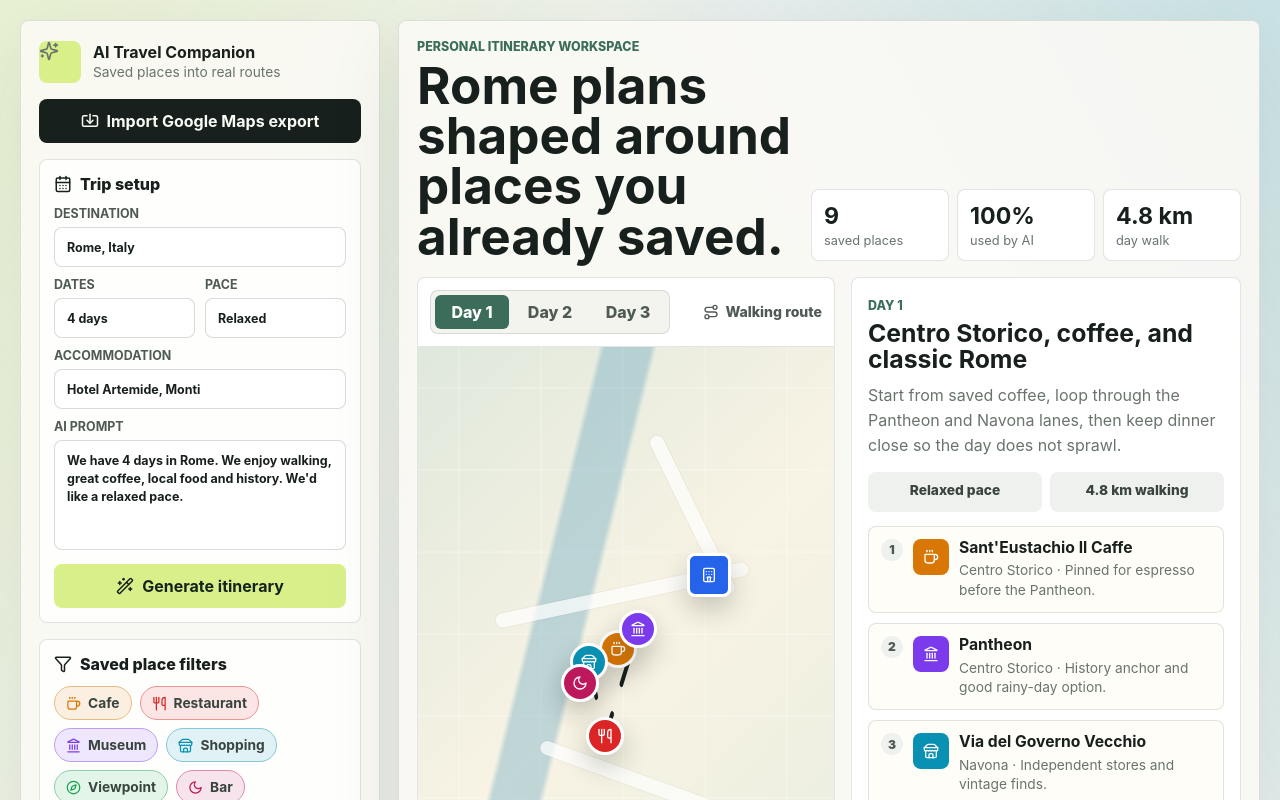
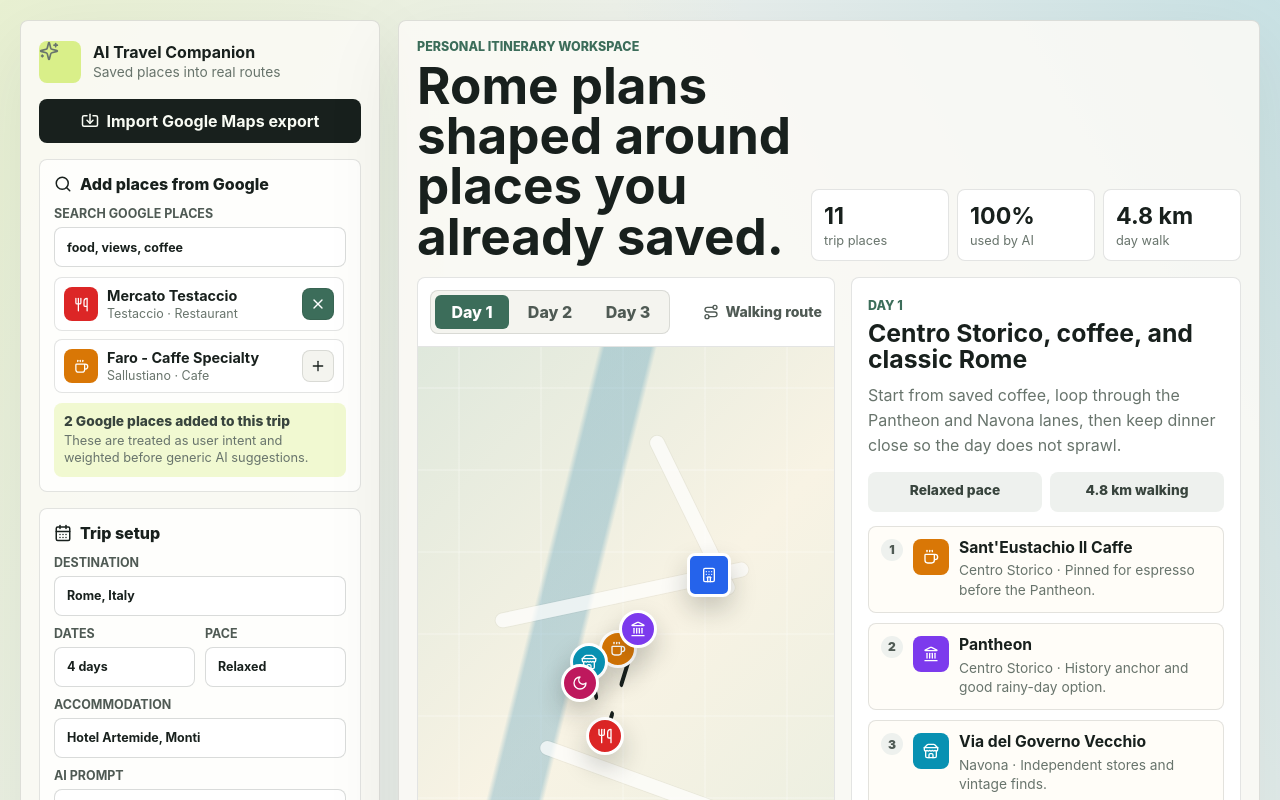
Before and after one commit to jarelletane/travel-companion, a React (Vite) app: page / in a window 1280 px wide. Shown: the top 800 px of the page. Built offline with nearby package versions, Linux system fonts and the light colour scheme.

Commit message:
Add Google places planning flow

```diff
--- a/src/App.tsx
+++ b/src/App.tsx
@@ -10,11 +10,14 @@ import {
   MapPin,
   Moon,
   Navigation,
+  Plus,
   Route,
+  Search,
   Sparkles,
   Store,
   Utensils,
   Wand2,
+  X,
 } from "lucide-react";
 import { useMemo, useState } from "react";
 
@@ -37,6 +40,7 @@ type Place = {
   x: number;
   y: number;
   saved: boolean;
+  source?: "saved" | "google" | "hotel";
 };
 
 type ItineraryDay = {
@@ -69,6 +73,7 @@ const savedPlaces: Place[] = [
     x: 48,
     y: 45,
     saved: true,
+    source: "saved",
   },
   {
     id: 2,
@@ -80,6 +85,7 @@ const savedPlaces: Place[] = [
     x: 53,
     y: 42,
     saved: true,
+    source: "saved",
   },
   {
     id: 3,
@@ -91,6 +97,7 @@ const savedPlaces: Place[] = [
     x: 45,
     y: 58,
     saved: true,
+    source: "saved",
   },
   {
     id: 4,
@@ -102,6 +109,7 @@ const savedPlaces: Place[] = [
     x: 41,
     y: 47,
     saved: true,
+    source: "saved",
   },
   {
     id: 5,
@@ -113,6 +121,7 @@ const savedPlaces: Place[] = [
     x: 58,
     y: 20,
     saved: true,
+    source: "saved",
   },
   {
     id: 6,
@@ -124,6 +133,7 @@ const savedPlaces: Place[] = [
     x: 62,
     y: 25,
     saved: true,
+    source: "saved",
   },
   {
     id: 7,
@@ -135,6 +145,7 @@ const savedPlaces: Place[] = [
     x: 60,
     y: 79,
     saved: true,
+    source: "saved",
   },
   {
     id: 8,
@@ -146,6 +157,7 @@ const savedPlaces: Place[] = [
     x: 29,
     y: 64,
     saved: true,
+    source: "saved",
   },
   {
     id: 9,
@@ -157,6 +169,7 @@ const savedPlaces: Place[] = [
     x: 70,
     y: 34,
     saved: false,
+    source: "hotel",
   },
   {
     id: 10,
@@ -168,6 +181,70 @@ const savedPlaces: Place[] = [
     x: 39,
     y: 50,
     saved: true,
+    source: "saved",
+  },
+];
+
+const googlePlaceResults: Place[] = [
+  {
+    id: 101,
+    name: "Mercato Testaccio",
+    category: "Restaurant",
+    area: "Testaccio",
+    note: "Added from Google for lunch stalls and local food.",
+    day: 3,
+    x: 55,
+    y: 73,
+    saved: true,
+    source: "google",
+  },
+  {
+    id: 102,
+    name: "Giardino degli Aranci",
+    category: "Viewpoint",
+    area: "Aventino",
+    note: "Added from Google as a quieter sunset viewpoint.",
+    day: 3,
+    x: 45,
+    y: 70,
+    saved: true,
+    source: "google",
+  },
+  {
+    id: 103,
+    name: "Chiostro del Bramante",
+    category: "Museum",
+    area: "Navona",
+    note: "Added from Google for an indoor culture stop near saved pins.",
+    day: 1,
+    x: 38,
+    y: 44,
+    saved: true,
+    source: "google",
+  },
+  {
+    id: 104,
+    name: "Faro - Caffe Specialty",
+    category: "Cafe",
+    area: "Sallustiano",
+    note: "Added from Google for specialty coffee near the hotel.",
+    day: 2,
+    x: 68,
+    y: 29,
+    saved: true,
+    source: "google",
+  },
+  {
+    id: 105,
+    name: "Rinascente Tritone",
+    category: "Shopping",
+    area: "Trevi",
+    note: "Added from Google as a compact shopping stop between walks.",
+    day: 2,
+    x: 61,
+    y: 39,
+    saved: true,
+    source: "google",
   },
 ];
 
@@ -209,22 +286,86 @@ export function App() {
     categories.filter((category) => category !== "Hotel")
   );
   const [generated, setGenerated] = useState(false);
+  const [googleQuery, setGoogleQuery] = useState("food, views, coffee");
+  const [addedGooglePlaceIds, setAddedGooglePlaceIds] = useState<number[]>([
+    101,
+    102,
+  ]);
+
+  const addedGooglePlaces = useMemo(
+    () =>
+      googlePlaceResults.filter((place) => addedGooglePlaceIds.includes(place.id)),
+    [addedGooglePlaceIds]
+  );
+
+  const tripPlaces = useMemo(
+    () => [...savedPlaces, ...addedGooglePlaces],
+    [addedGooglePlaces]
+  );
+
+  const plannedItinerary = useMemo(
+    () =>
+      itinerary.map((day) => {
+        const googlePlacesForDay = addedGooglePlaces
+          .filter((place) => place.day === day.day)
+          .map((place) => place.id);
+        const places = [...day.places, ...googlePlacesForDay];
+        return {
+          ...day,
+          places,
+          walking:
+            googlePlacesForDay.length > 1
+              ? day.day === 3
+                ? "4.4 km"
+                : "3.8 km"
+              : googlePlacesForDay.length === 1
+                ? day.day === 1
+                  ? "5.1 km"
+                  : "3.5 km"
+                : day.walking,
+          summary:
+            googlePlacesForDay.length > 0
+              ? `${day.summary} The AI also fits in ${googlePlacesForDay.length} Google-added ${
+                  googlePlacesForDay.length === 1 ? "place" : "places"
+                } where it clusters naturally.`
+              : day.summary,
+        };
+      }),
+    [addedGooglePlaces]
+  );
+
+  const googleSearchResults = useMemo(() => {
+    const terms = googleQuery
+      .toLowerCase()
+      .split(/[\s,]+/)
+      .filter(Boolean);
+    return googlePlaceResults.filter((place) =>
+      terms.length === 0
+        ? true
+        : terms.some((term) =>
+            [place.name, place.category, place.area, place.note]
+              .join(" ")
+              .toLowerCase()
+              .includes(term)
+          )
+    );
+  }, [googleQuery]);
 
   const visiblePlaces = useMemo(
     () =>
-      savedPlaces.filter((place) => {
+      tripPlaces.filter((place) => {
         const matchesCategory =
           place.category === "Hotel" || activeCategories.includes(place.category);
         const matchesDay = place.day === 0 || place.day === selectedDay;
         return matchesCategory && matchesDay;
       }),
-    [activeCategories, selectedDay]
+    [activeCategories, selectedDay, tripPlaces]
   );
 
-  const currentDay = itinerary.find((day) => day.day === selectedDay)!;
+  const currentDay = plannedItinerary.find((day) => day.day === selectedDay)!;
   const savedUseRate = Math.round(
-    (new Set(itinerary.flatMap((day) => day.places)).size /
-      savedPlaces.filter((place) => place.saved).length) *
+    (new Set(plannedItinerary.flatMap((day) => day.places)).size /
+      tripPlaces.filter((place) => place.saved).length) *
       100
   );
 
@@ -235,6 +376,18 @@ export function App() {
         ? current.filter((item) => item !== category)
         : [...current, category]
     );
+  }
+
+  function addGooglePlace(placeId: number) {
+    setAddedGooglePlaceIds((current) =>
+      current.includes(placeId) ? current : [...current, placeId]
+    );
+    setGenerated(false);
+  }
+
+  function removeGooglePlace(placeId: number) {
+    setAddedGooglePlaceIds((current) => current.filter((id) => id !== placeId));
+    setGenerated(false);
   }
 
   return (
@@ -255,6 +408,54 @@ export function App() {
             <Import size={18} />
             Import Google Maps export
           </button>
+
+          <div className="panel">
+            <div className="panel-title">
+              <Search size={18} />
+              Add places from Google
+            </div>
+            <label>
+              Search Google places
+              <input
+                value={googleQuery}
+                onChange={(event) => setGoogleQuery(event.target.value)}
+                placeholder="Try food, views, coffee..."
+              />
+            </label>
+            <div className="google-results" aria-label="Google place search results">
+              {googleSearchResults.map((place) => {
+                const Icon = categoryMeta[place.category].icon;
+                const isAdded = addedGooglePlaceIds.includes(place.id);
+                return (
+                  <article key={place.id} className="google-place">
+                    <div
+                      className="google-place-icon"
+                      style={{ backgroundColor: categoryMeta[place.category].color }}
+                    >
+                      <Icon size={15} />
+                    </div>
+                    <div>
+                      <strong>{place.name}</strong>
+                      <span>{place.area} · {place.category}</span>
+                    </div>
+                    <button
+                      className={isAdded ? "icon-action is-added" : "icon-action"}
+                      onClick={() =>
+                        isAdded ? removeGooglePlace(place.id) : addGooglePlace(place.id)
+                      }
+                      title={isAdded ? "Remove from trip" : "Add to trip"}
+                    >
+                      {isAdded ? <X size={16} /> : <Plus size={16} />}
+                    </button>
+                  </article>
+                );
+              })}
+            </div>
+            <div className="google-shortlist">
+              <span>{addedGooglePlaces.length} Google places added to this trip</span>
+              <p>These are treated as user intent and weighted before generic AI suggestions.</p>
+            </div>
+          </div>
 
           <div className="panel">
             <div className="panel-title">
@@ -282,7 +483,7 @@ export function App() {
             <label>
               AI prompt
               <textarea
-                value="We have 4 days in Rome. We enjoy walking, great coffee, local food and history. We'd like a relaxed pace."
+                value={`We have 4 days in Rome. We enjoy walking, great coffee, local food and history. Please prioritise my saved Google Maps places and the ${addedGooglePlaces.length} Google places I just added.`}
                 readOnly
               />
             </label>
@@ -291,7 +492,7 @@ export function App() {
               onClick={() => setGenerated(true)}
             >
               {generated ? <Check size={18} /> : <Wand2 size={18} />}
-              {generated ? "Itinerary generated" : "Generate itinerary"}
+              {generated ? "Itinerary generated" : "Regenerate with Google places"}
             </button>
           </div>
 
@@ -330,8 +531,8 @@ export function App() {
             </div>
             <div className="metrics">
               <div>
-                <strong>{savedPlaces.filter((place) => place.saved).length}</strong>
-                saved places
+                <strong>{tripPlaces.filter((place) => place.saved).length}</strong>
+                trip places
               </div>
               <div>
                 <strong>{savedUseRate}%</strong>
@@ -348,7 +549,7 @@ export function App() {
             <div className="map-card">
               <div className="map-toolbar">
                 <div className="segmented" aria-label="Select itinerary day">
-                  {itinerary.map((day) => (
+                  {plannedItinerary.map((day) => (
                     <button
                       key={day.day}
                       className={selectedDay === day.day ? "is-selected" : ""}
@@ -382,7 +583,12 @@ export function App() {
                   return (
                     <button
                       key={place.id}
-                      className={place.category === "Hotel" ? "pin hotel-pin" : "pin"}
+                      className={[
+                        place.category === "Hotel" ? "pin hotel-pin" : "pin",
+                        place.source === "google" ? "google-pin" : "",
+                      ]
+                        .filter(Boolean)
+                        .join(" ")}
                       style={
                         {
                           left: `${place.x}%`,
@@ -413,10 +619,13 @@ export function App() {
 
               <div className="stop-list">
                 {currentDay.places.map((placeId, index) => {
-                  const place = savedPlaces.find((item) => item.id === placeId)!;
+                  const place = tripPlaces.find((item) => item.id === placeId)!;
                   const Icon = categoryMeta[place.category].icon;
                   return (
-                    <article key={place.id} className="stop-card">
+                    <article
+                      key={place.id}
+                      className={place.source === "google" ? "stop-card is-google" : "stop-card"}
+                    >
                       <span className="stop-index">{index + 1}</span>
                       <div
                         className="stop-icon"
@@ -427,6 +636,9 @@ export function App() {
                       <div>
                         <h3>{place.name}</h3>
                         <p>{place.area} · {place.note}</p>
+                        {place.source === "google" && (
+                          <span className="source-tag">Added from Google</span>
+                        )}
                       </div>
                     </article>
                   );
--- a/src/styles.css
+++ b/src/styles.css
@@ -178,6 +178,92 @@ textarea {
   display: grid;
   grid-template-columns: repeat(2, minmax(0, 1fr));
   gap: 10px;
+}
+
+.google-results {
+  display: grid;
+  gap: 8px;
+  max-height: 238px;
+  overflow: auto;
+  padding-right: 2px;
+}
+
+.google-place {
+  display: grid;
+  grid-template-columns: 34px minmax(0, 1fr) 32px;
+  gap: 9px;
+  align-items: center;
+  padding: 9px;
+  border: 1px solid var(--line);
+  border-radius: 8px;
+  background: white;
+}
+
+.google-place-icon,
+.icon-action {
+  display: grid;
+  place-items: center;
+}
+
+.google-place-icon {
+  width: 34px;
+  height: 34px;
+  border-radius: 8px;
+  color: white;
+}
+
+.google-place strong,
+.google-place span {
+  display: block;
+}
+
+.google-place strong {
+  overflow: hidden;
+  color: #18201d;
+  font-size: 0.9rem;
+  text-overflow: ellipsis;
+  white-space: nowrap;
+}
+
+.google-place span {
+  margin-top: 2px;
+  color: var(--ink-muted);
+  font-size: 0.78rem;
+}
+
+.icon-action {
+  width: 32px;
+  height: 32px;
+  border: 1px solid var(--line);
+  border-radius: 8px;
+  color: #18201d;
+  background: #f4f4ef;
+}
+
+.icon-action.is-added {
+  color: white;
+  background: var(--green);
+}
+
+.google-shortlist {
+  margin-top: 10px;
+  padding: 10px;
+  border-radius: 8px;
+  color: #38443d;
+  background: rgba(217, 239, 137, 0.38);
+}
+
+.google-shortlist span {
+  display: block;
+  font-size: 0.86rem;
+  font-weight: 850;
+}
+
+.google-shortlist p {
+  margin-top: 3px;
+  color: var(--ink-muted);
+  font-size: 0.8rem;
+  line-height: 1.35;
 }
 
 .filter-list {
@@ -432,6 +518,11 @@ h1 {
   border-radius: 8px;
 }
 
+.google-pin {
+  outline: 3px solid rgba(217, 239, 137, 0.92);
+  outline-offset: 2px;
+}
+
 .itinerary-panel {
   display: flex;
   flex-direction: column;
@@ -492,6 +583,11 @@ h1 {
   background: #fffdf8;
 }
 
+.stop-card.is-google {
+  border-color: rgba(60, 109, 90, 0.34);
+  background: #f8fbef;
+}
+
 .stop-index {
   display: grid;
   width: 22px;
@@ -523,6 +619,19 @@ h1 {
   color: var(--ink-muted);
   font-size: 0.86rem;
   line-height: 1.4;
+}
+
+.source-tag {
+  display: inline-flex;
+  margin-top: 8px;
+  min-height: 24px;
+  align-items: center;
+  border-radius: 999px;
+  padding: 0 9px;
+  color: #1f4738;
+  background: rgba(217, 239, 137, 0.74);
+  font-size: 0.74rem;
+  font-weight: 850;
 }
 
 .insight-strip {
```
